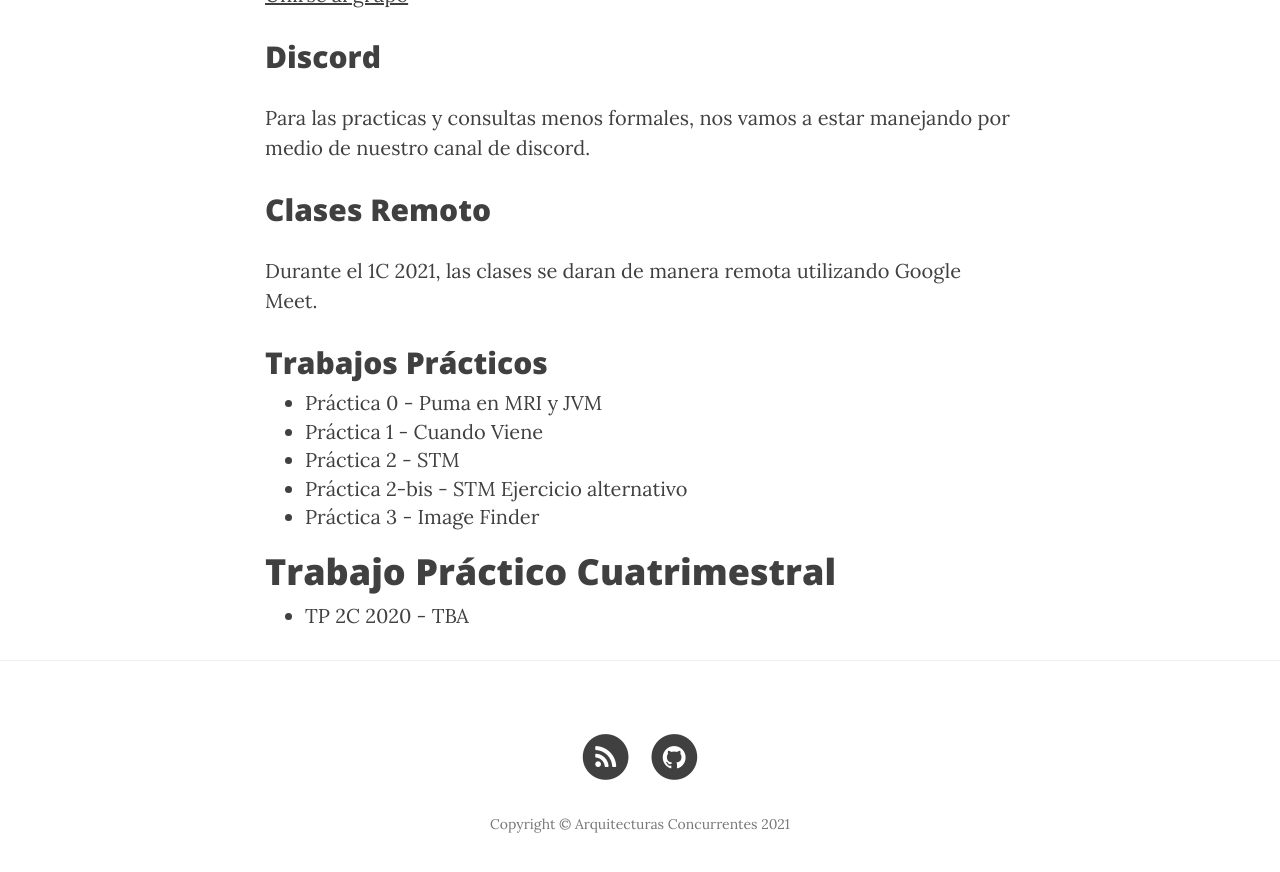
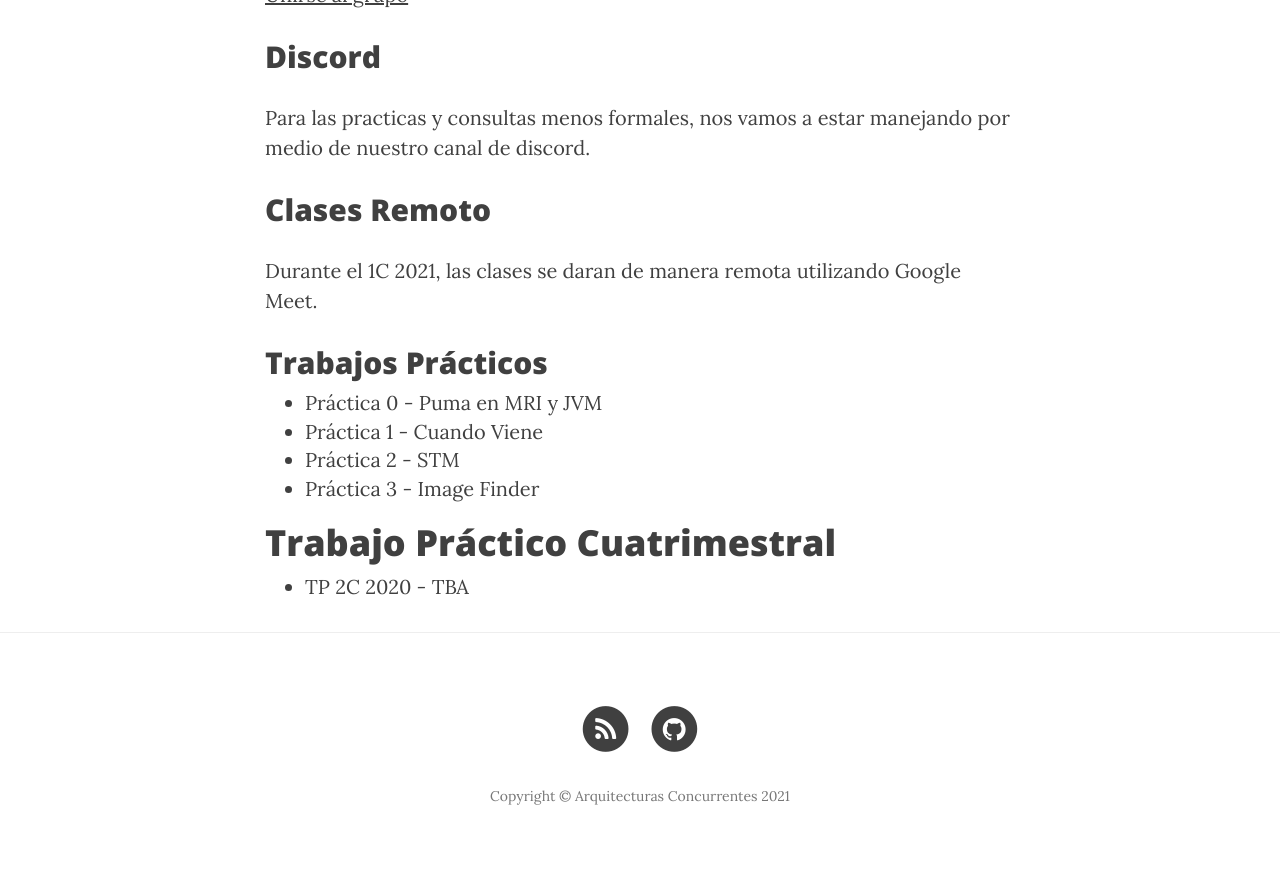
Before and after one commit to arquitecturas-concurrentes/arquitecturas-concurrentes.github.io, a Jekyll site: the page built from cursada.md, in a window 1280 px wide and 900 px high, scrolled down 2326 px. Shown: the top 872 px of the window. Built offline with Jekyll 4.4.1, drawn with Linux system fonts in a browser that asks for light colours; nearby versions of some CDN libraries.

Commit message:
Fix practica

```diff
--- a/cursada.md
+++ b/cursada.md
@@ -36,8 +36,7 @@
 
 * [Práctica 0 - Puma en MRI y JVM](https://github.com/arquitecturas-concurrentes/iasc-practica-ruby)
 * [Práctica 1 - Cuando Viene](https://github.com/arquitecturas-concurrentes/practica_cps_promises_cuando_viene)
-* [Práctica 2 - STM ](https://github.com/arquitecturas-concurrentes/stm-2019)
-* [Práctica 2-bis - STM Ejercicio alternativo](https://github.com/arquitecturas-concurrentes/iasc-stm-practica)
+* [Práctica 2 - STM ](https://github.com/arquitecturas-concurrentes/iasc-stm-practica)
 * [Práctica 3 - Image Finder](https://github.com/arquitecturas-concurrentes/iasc-elixir-image-finder)
 
 # Trabajo Práctico Cuatrimestral
```
